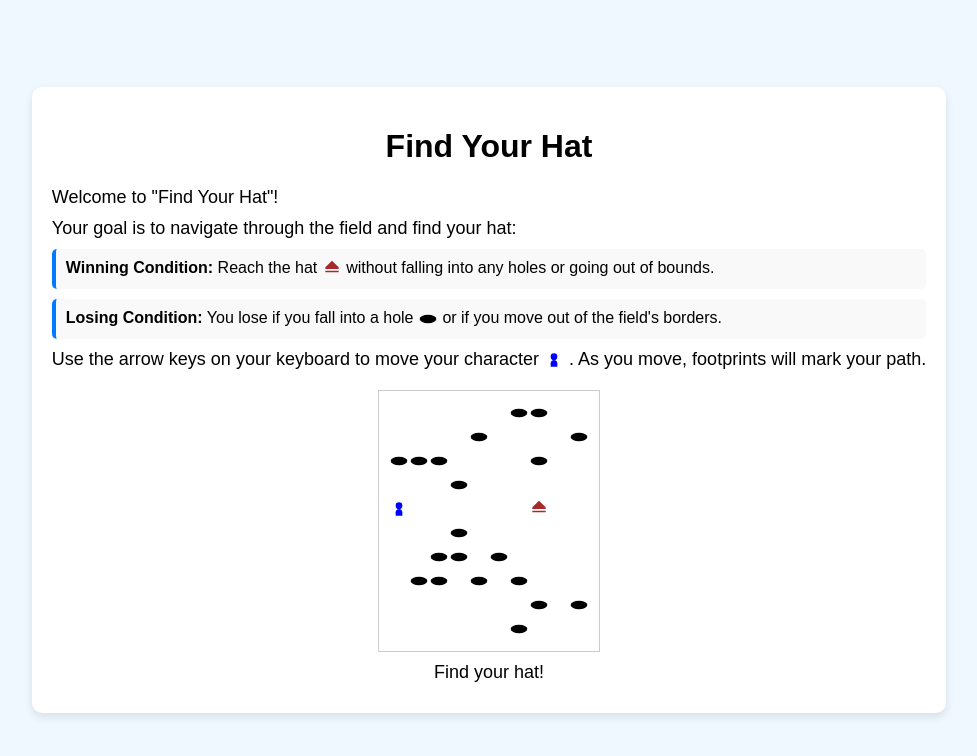
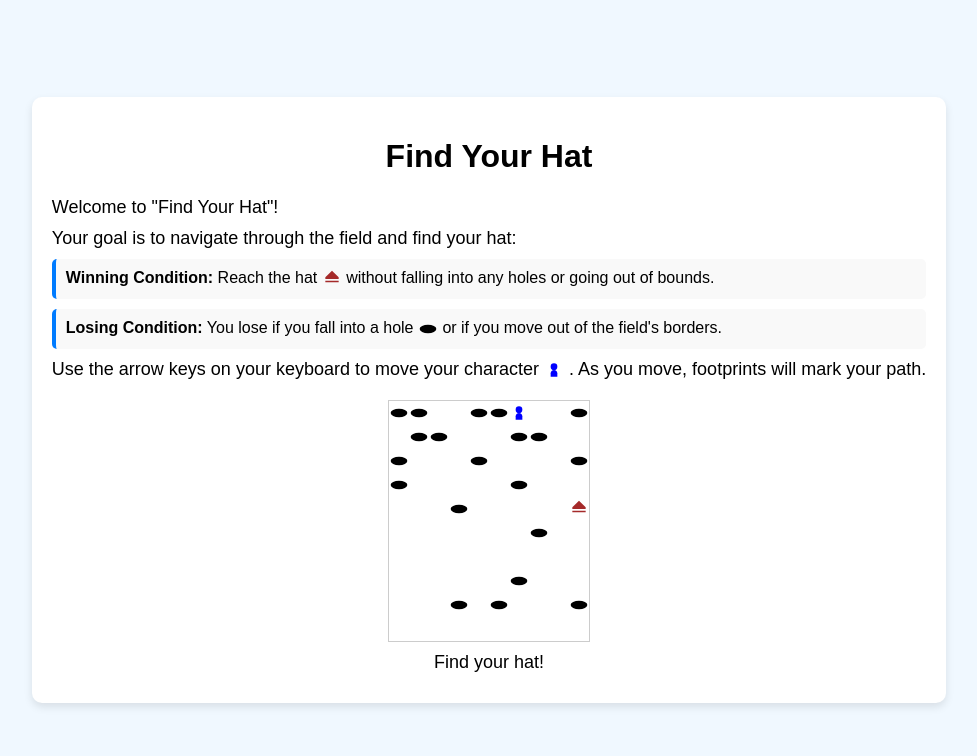
Before and after one commit to JustinPong/find-your-hat, a website: page index.html in a window 1280 px wide. Both pictures are taken after a click on the button "Easy". Shown: the whole page, without its empty margins (151-1128 px from the left). Drawn offline with Linux system fonts and the light colour scheme.

Commit message:
add checking for the map, to avoid generating a map which is unwinnable

```diff
--- a/script.js
+++ b/script.js
@@ -66,7 +66,7 @@ class Field {
   }
 
   static generateField(height, width, holePercentage) {
-    let field;
+    let field, startX, startY;
     do {
       field = new Array(height)
         .fill(0)
@@ -75,6 +75,7 @@ class Field {
       let totalCells = height * width;
       let holeCount = Math.floor(totalCells * holePercentage);
 
+      // Randomly place holes
       while (holeCount > 0) {
         let x = Math.floor(Math.random() * width);
         let y = Math.floor(Math.random() * height);
@@ -84,16 +85,26 @@ class Field {
         }
       }
 
+      // Place the hat
       const hatLocation = {
         x: Math.floor(Math.random() * width),
         y: Math.floor(Math.random() * height),
       };
       field[hatLocation.y][hatLocation.x] = hat;
-    } while (!Field.isWinnable(field));
-    return field;
+
+      // Find a random start point that is not the hat
+      do {
+        startX = Math.floor(Math.random() * width);
+        startY = Math.floor(Math.random() * height);
+      } while (field[startY][startX] === hat || field[startY][startX] === hole);
+
+      field[startY][startX] = pathCharacter; // Mark starting point
+    } while (!Field.isWinnable(field, startX, startY)); // Check winnability from the start point
+
+    return { field, startX, startY };
   }
 
-  static isWinnable(field) {
+  static isWinnable(field, startX, startY) {
     const height = field.length;
     const width = field[0].length;
     const visited = Array.from({ length: height }, () =>
@@ -115,21 +126,12 @@ class Field {
         return true;
       }
       visited[y][x] = true;
+      // Explore all four directions
       return dfs(x + 1, y) || dfs(x - 1, y) || dfs(x, y + 1) || dfs(x, y - 1);
     };
 
-    return dfs(0, 0);
-  }
-
-  randomStart() {
-    let startX, startY;
-    do {
-      startX = Math.floor(Math.random() * this.field[0].length);
-      startY = Math.floor(Math.random() * this.field.length);
-    } while (this.field[startY][startX] === hat);
-    this.x = startX;
-    this.y = startY;
-    this.field[this.y][this.x] = pathCharacter;
+    // Start DFS from the player's starting point
+    return dfs(startX, startY);
   }
 
   checkWin() {
@@ -148,8 +150,9 @@ class Field {
     this.y = newY;
   }
 
-  playGame() {
-    this.randomStart();
+  playGame(startX, startY) {
+    this.x = startX;
+    this.y = startY;
     this.print();
     document.getElementById("message").textContent = "Find your hat!";
     document.getElementById("play-again-btn").style.display = "none";
@@ -161,9 +164,9 @@ let currentHolePercentage = 0.2; // Default difficulty
 
 function startGame(holePercentage) {
   currentHolePercentage = holePercentage;
-  const randomField = Field.generateField(10, 10, holePercentage);
-  const myField = new Field(randomField);
-  myField.playGame();
+  const { field, startX, startY } = Field.generateField(10, 10, holePercentage);
+  const myField = new Field(field);
+  myField.playGame(startX, startY);
 
   document.getElementById("field").style.display = "block"; // Show the field
 
--- a/styles.css
+++ b/styles.css
@@ -47,7 +47,6 @@ body {
   font-family: "Courier New", Courier, monospace;
   margin-bottom: 20px;
   border: 1px solid #ccc;
-  padding: 10px;
   display: inline-block;
   line-height: 1.5;
   overflow-x: auto;
```
